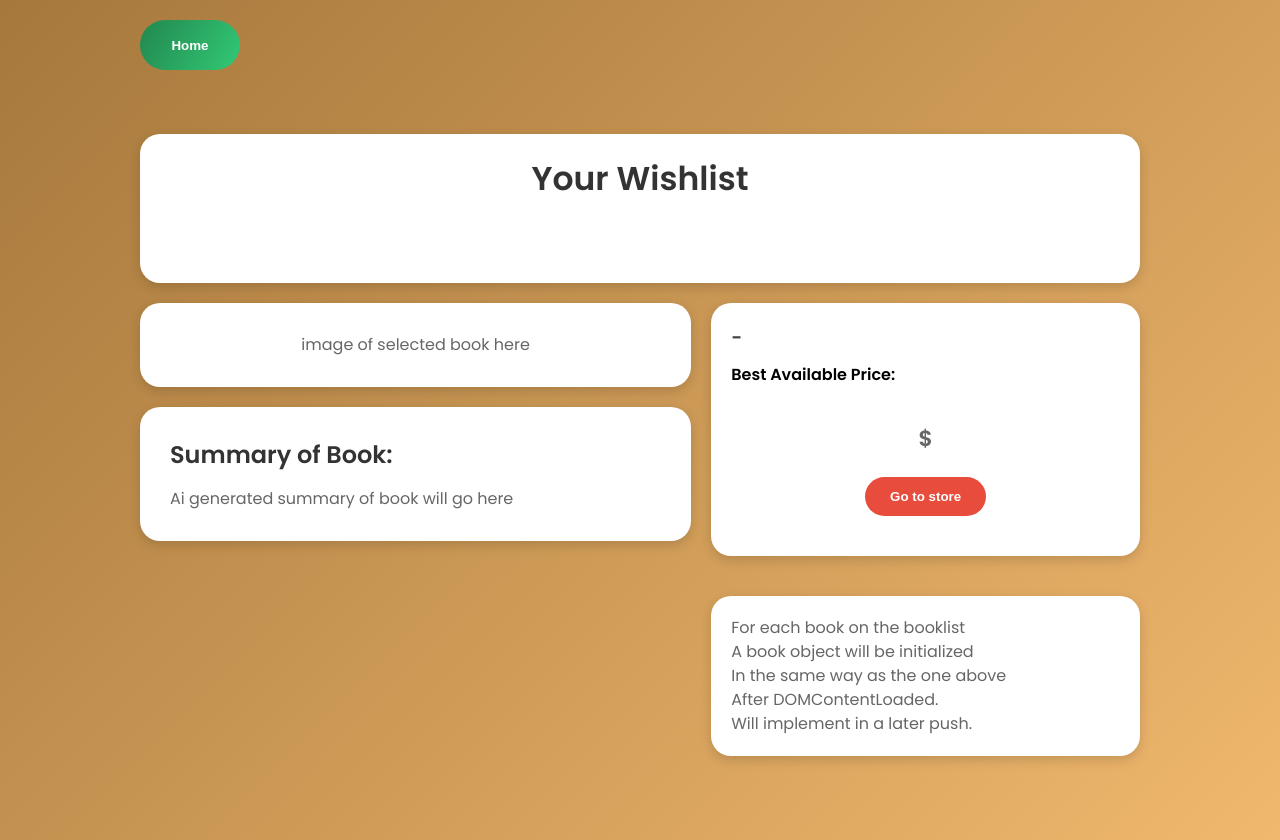
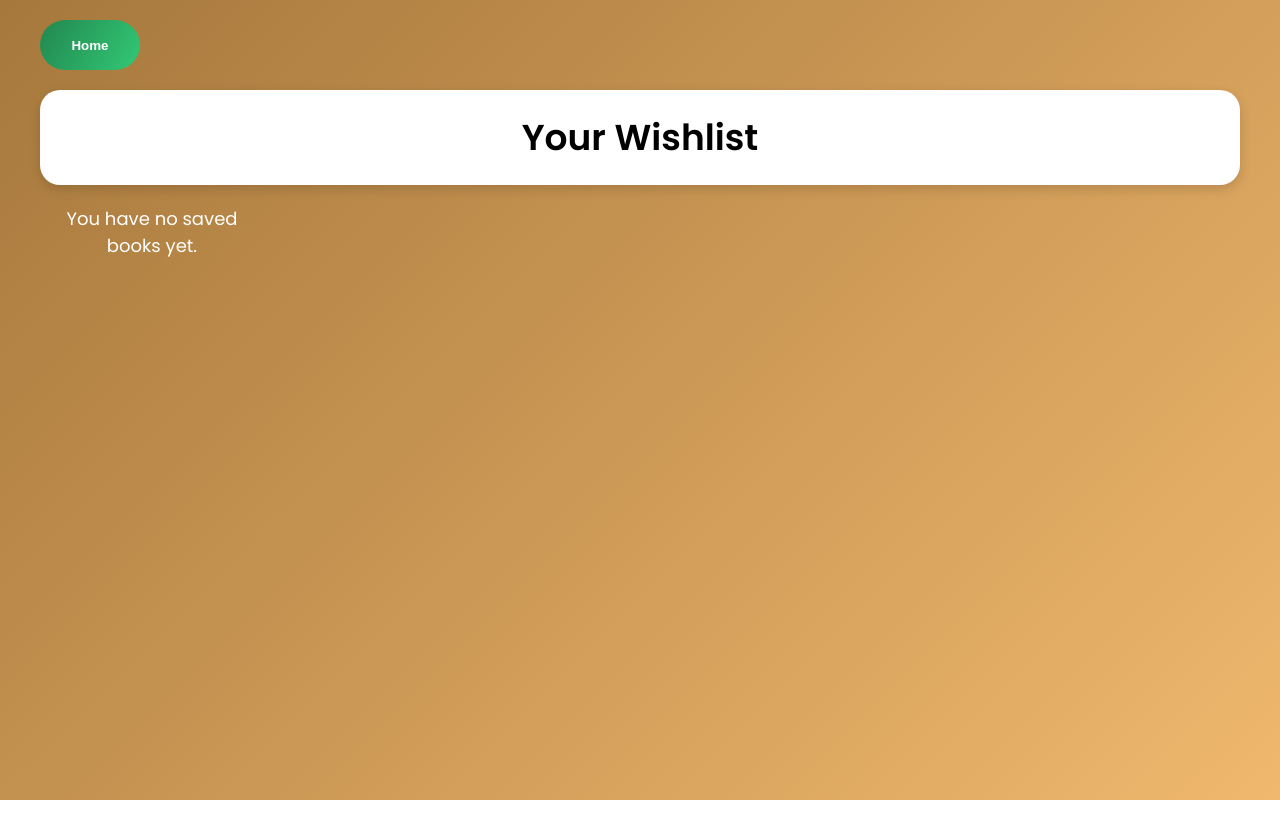
Before and after one commit to ImJustHenry/Bookmark, a Flask app: page /wishlist in a window 1280 px wide. After the commit the page ends 800 px from the top, so only its background shows below. Run offline with Flask 3, Linux system fonts and the light colour scheme.

Commit message:
wishlist functionality implemented

```diff
--- /dev/null
+++ b/static/wishlist.js
@@ -0,0 +1,47 @@
+document.addEventListener("DOMContentLoaded", () => {
+    const bookListContainer = document.getElementById("bookListContainer");
+    const popup = document.getElementById("popupContainer");
+
+    function showPopup(message) {
+        popup.textContent = message;
+        popup.style.opacity = 1;
+        setTimeout(() => { popup.style.opacity = 0; }, 2000);
+    }
+
+    function renderWishlist() {
+        bookListContainer.innerHTML = "";
+        const wishlist = JSON.parse(localStorage.getItem("wishlist")) || [];
+
+        if (wishlist.length === 0) {
+            bookListContainer.innerHTML = "<p style='text-align:center; font-size:18px; color:white;'>You have no saved books yet.</p>";
+            return;
+        }
+
+        wishlist.forEach(book => {
+            const card = document.createElement("div");
+            card.className = "bookCard";
+            card.innerHTML = `
+                <img src="${book.image || ''}" alt="${book.title}">
+                <h3>${book.title}</h3>
+                <p>ISBN: ${book.isbn}</p>
+                <div class="price">$${book.price}</div>
+                <a href="${book.link}" target="_blank">
+                    <button class="goToSiteButton">Go to store</button>
+                </a>
+                <button class="removeButton">Remove from wishlist</button>
+            `;
+
+            card.querySelector(".removeButton").addEventListener("click", () => {
+                let updatedWishlist = JSON.parse(localStorage.getItem("wishlist")) || [];
+                updatedWishlist = updatedWishlist.filter(item => item.isbn !== book.isbn);
+                localStorage.setItem("wishlist", JSON.stringify(updatedWishlist));
+                showPopup(`Removed "${book.title}" from wishlist ❌`);
+                renderWishlist();
+            });
+
+            bookListContainer.appendChild(card);
+        });
+    }
+
+    renderWishlist();
+});
--- a/templates/Wishlist.html
+++ b/templates/Wishlist.html
@@ -2,18 +2,10 @@
 <html lang="en">
 <head>
 <meta name="viewport" content="width=device-width, initial-scale=1.0">
-    <title>Bookmark! - Find the Best Price!</title>
-
+<title>Bookmark! - Wishlist</title>
 <link href="https://fonts.googleapis.com/css2?family=Poppins:wght@300;400;600&display=swap" rel="stylesheet">
-
 <style>
-        *{
-            margin: 0;
-            padding: 0;
-            box-sizing: border-box;
-        }
-
-        /*Winows & Containers */
+    * { margin: 0; padding: 0; box-sizing: border-box; }
 
     body {
         font-family: "Poppins", sans-serif;
@@ -23,98 +15,16 @@
     }
 
     .screen {
-            max-width: 1000px;
+        max-width: 1200px;
         margin: 0 auto;
-            display: grid;
-            gap: 20px;
-            min-height: 100vh;
     }
 
-        .mainContainer {
-            display: grid;
-            grid-template-columns: 9fr 7fr;
-            gap: 20px;
-            height: 100%;
-            border-radius: 20px;
-        }
-
-        .leftContent {
-            display: grid;
-            grid-template-rows: 9fr 4fr;
-            gap: 20px;
-        }
-
-        .rightContent {
-            display: grid;
-            grid-template-rows: auto 4fr;
-            gap: 20px;
-        }
-
-        /* Content */
-
-        .wishlistHeader {
-            font-size: 22px;
-            background: white;
-            border-radius: 20px;
-            padding: 20px;
-            text-align: center;
-            box-shadow: 0 4px 12px rgba(0,0,0,0.15);
-        }
-
-        .selectedBookObject {
-            background: white;
-            border-radius: 20px;
-            padding: 30px;
+    .header {
         display: flex;
-            justify-content: center;
-            align-items: center;
-            box-shadow: 0 4px 12px rgba(0,0,0,0.15);
+        justify-content: flex-start;
         margin-bottom: 20px;
     }
 
-        .aiSummary {
-            background: white;
-            border-radius: 20px;
-            padding: 30px;
-            box-shadow: 0 4px 12px rgba(0,0,0,0.15);
-        }
-
-        .bookList {
-            display: grid;
-            grid-template-rows: repeat(auto-fill, 1fr);
-            gap: 20px;
-        }
-
-        .bookListObject {
-            background: white;
-            border-radius: 20px;
-            padding: 20px;
-            box-shadow: 0 4px 12px rgba(0,0,0,0.15);
-            transition: transform 0.5s;
-            margin-bottom: 20px;
-        }
-
-        .bookListObject:hover {
-            transform: translateY(-2px);
-        }
-
-        .priceElement {
-            display: flex;
-            flex-direction: column;
-            justify-content: center;
-            align-items: center;
-            gap: 12px;
-
-            font-size: 22px;
-            font-weight: bold;
-            background: white;
-            border-radius: 10px;
-            padding: 20px;
-            margin-top: 15px;
-            text-align: center;
-        }
-
-        /* Other Buttons */
     .submitButton {
         background: linear-gradient(120deg, #22874f, #32c976);
         border-radius: 30px;
@@ -126,99 +36,120 @@
         font-weight: bold;
     }
 
-        .goToSiteButton {
-            display: inline-block;
+    .wishlistHeader {
+        font-size: 24px;
+        font-weight: 600;
+        background: white;
+        border-radius: 20px;
+        padding: 20px;
+        text-align: center;
+        margin-bottom: 20px;
+        box-shadow: 0 4px 12px rgba(0,0,0,0.15);
+    }
+
+    .bookGrid {
+        display: grid;
+        grid-template-columns: repeat(auto-fill, minmax(220px, 1fr));
+        gap: 20px;
+    }
+
+    .bookCard {
+        background: white;
+        border-radius: 20px;
+        padding: 20px;
+        text-align: center;
+        box-shadow: 0 4px 12px rgba(0,0,0,0.15);
+        display: flex;
+        flex-direction: column;
+        justify-content: space-between;
+        transition: transform 0.3s, box-shadow 0.3s;
+    }
+
+    .bookCard:hover {
+        transform: translateY(-4px);
+        box-shadow: 0 8px 20px rgba(0,0,0,0.2);
+    }
+
+    .bookCard img {
+        max-width: 120px;
+        max-height: 160px;
+        margin: 0 auto 15px auto;
+        object-fit: contain;
+    }
+
+    .bookCard h3 {
+        font-size: 18px;
+        margin-bottom: 10px;
+        color: #333;
+    }
+
+    .bookCard p {
+        font-size: 16px;
+        color: #444;
+        margin-bottom: 15px;
+    }
+
+    .price {
+        font-size: 20px;
+        font-weight: bold;
+        margin-bottom: 10px;
+        color: #22874f;
+    }
+
+    .goToSiteButton,
+    .removeButton {
         background-color: #e74c3c;
         border-radius: 30px;
-            padding: 12px 25px;
+        padding: 10px 20px;
         border: none;
         color: white;
         cursor: pointer;
         font-weight: 600;
-            margin-top: 10px;
+        margin: 5px 0;
+        width: 100%;
         transition: transform 0.2s ease, opacity 0.2s ease;
-            width: 100%;
     }
 
-        .goToSiteButton:hover {
+    .goToSiteButton:hover,
+    .removeButton:hover {
         transform: scale(1.05);
         opacity: 0.9;
     }
 
-        .header {
-            display: flex;
-            justify-content: flex-start;
+    .popup {
+        position: fixed;
+        bottom: 20px;
+        left: 50%;
+        transform: translateX(-50%);
+        background: #22874f;
+        color: white;
+        padding: 12px 24px;
+        border-radius: 20px;
+        box-shadow: 0 4px 12px rgba(0,0,0,0.25);
+        z-index: 1000;
+        opacity: 0;
+        transition: opacity 0.3s ease;
     }
-
-        h2 {
-            margin-bottom: 15px;
-            color: #333
-        }
-
-        h3 {
-            margin-bottom: 10px;
-            color: #444;
-        }
-
-        p {
-            color: #666;
-            line-height: 1.5;
-        }
-
 </style>
 </head>
+<body>
 
-<body>
 <div class="screen">
     <nav class="header">
-            <div class="headerButton">
-                <button type="button" class="submitButton">Home</button>
-            </div>
+        <button type="button" class="submitButton" onclick="location.href='/'">Home</button>
     </nav>
 
     <div class="wishlistHeader">
         <h2>Your Wishlist</h2>
     </div>
 
-        <div class="mainContainer">
-            <div class="leftContainer">
-                <div class="selectedBookObject">
-                    <p>image of selected book here</p>
-                </div>
-
-                <div class="aiSummary">
-                    <h2>Summary of Book:</h2>
-                    <p>Ai generated summary of book will go here</p>
+    <div class="bookGrid" id="bookListContainer">
+        <!-- Book cards rendered here -->
     </div>
 </div>
 
-            <div class="rightContainer">
-                <div class="bookList">
-                    <div class="bookListObject">
-                        <h3>{{ title }} - {{ isbn }}</h3>
-                        <h4>Best Available Price:</h4>
-                        <div class="priceElement">
-                            <p>$ {{ price }}</p>
-                                <a href="{{ link }}">
-                                    <button type="submit" class="goToSiteButton">Go to store</button>
-                                </a>
-                        </div>
-                    </div>
+<div id="popupContainer" class="popup"></div>
 
-                    <div class="bookListObject">
-                        <p>For each book on the booklist</p>
-                        <p>A book object will be initialized</p>
-                        <p>In the same way as the one above</p>
-                        <p>After DOMContentLoaded.</p>
-                        <p>Will implement in a later push.</p>
-                    </div>
-                </div>
-            </div>
-        </div>
-    </div>
+<script src="/static/wishlist.js"></script>
 </body>
-    <script>
-
-
-    </script>
 </html>
--- a/templates/index.html
+++ b/templates/index.html
@@ -172,7 +172,7 @@
       <nav class="navbar">
          <a href="/">Home</a>
          <a href="#about">About</a>
-         <a href="#wishlist">Wishlist</a>
+         <a href="{{ url_for('wishlist') }}">Wishlist</a>
       </nav>
    </header>
 
```
Also changed, not shown: static/star.js (added, +85 -0 lines), templates/ResultsPage.html (+42 -10 lines). Lines whose indentation alone changed are shown as unchanged.
